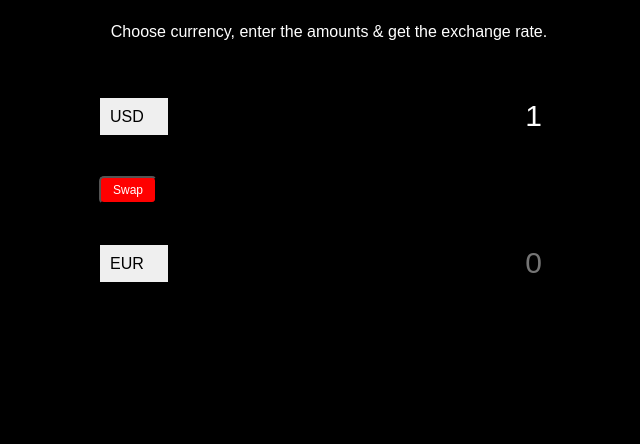
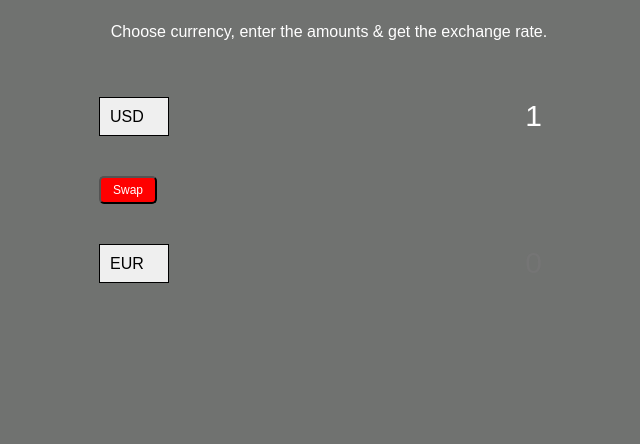
Before and after one commit to tapananand95/tpncurrexcalc, a plain HTML site: page index.html in a window 1280 px wide. Shown: the part 356-800 px from the top of the page, without its empty margins (311-951 px from the left). Drawn offline with Linux system fonts and the light colour scheme; no server answers.

Commit message:
Update style.css

```diff
--- a/style.css
+++ b/style.css
@@ -11,7 +11,7 @@
 body
 {
 
-  background-color:black;
+  background-color: rgb(112, 114, 112);
   font-family: Arial, Helvetica, sans-serif;
   display: flex;
   flex-direction: column;
```
